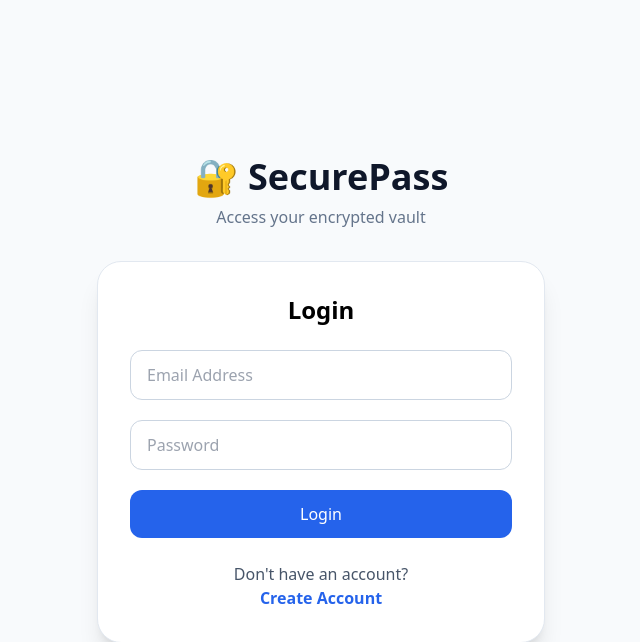
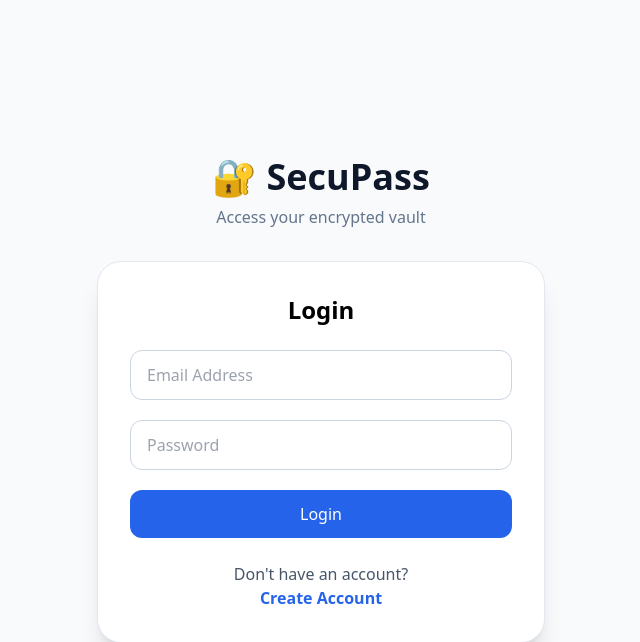
Before and after one commit to Soumya23Ojha/Password-Generator, a Flask app: page /login in a window 1280 px wide. Shown: the top 642 px of the page, without its empty margins (319-959 px from the left). Run offline with Flask 3, Linux system fonts and the light colour scheme; some libraries are stand-ins or nearby versions.

Commit message:
fix: correct branding typo in login page title

```diff
--- a/templates/login.html
+++ b/templates/login.html
@@ -15,7 +15,7 @@
         <div class="text-center mb-8">
 
             <h1 class="text-4xl font-bold text-slate-900">
-                🔐 SecurePass
+                🔐 SecuPass
             </h1>
 
             <p class="text-slate-500 mt-2">
```
